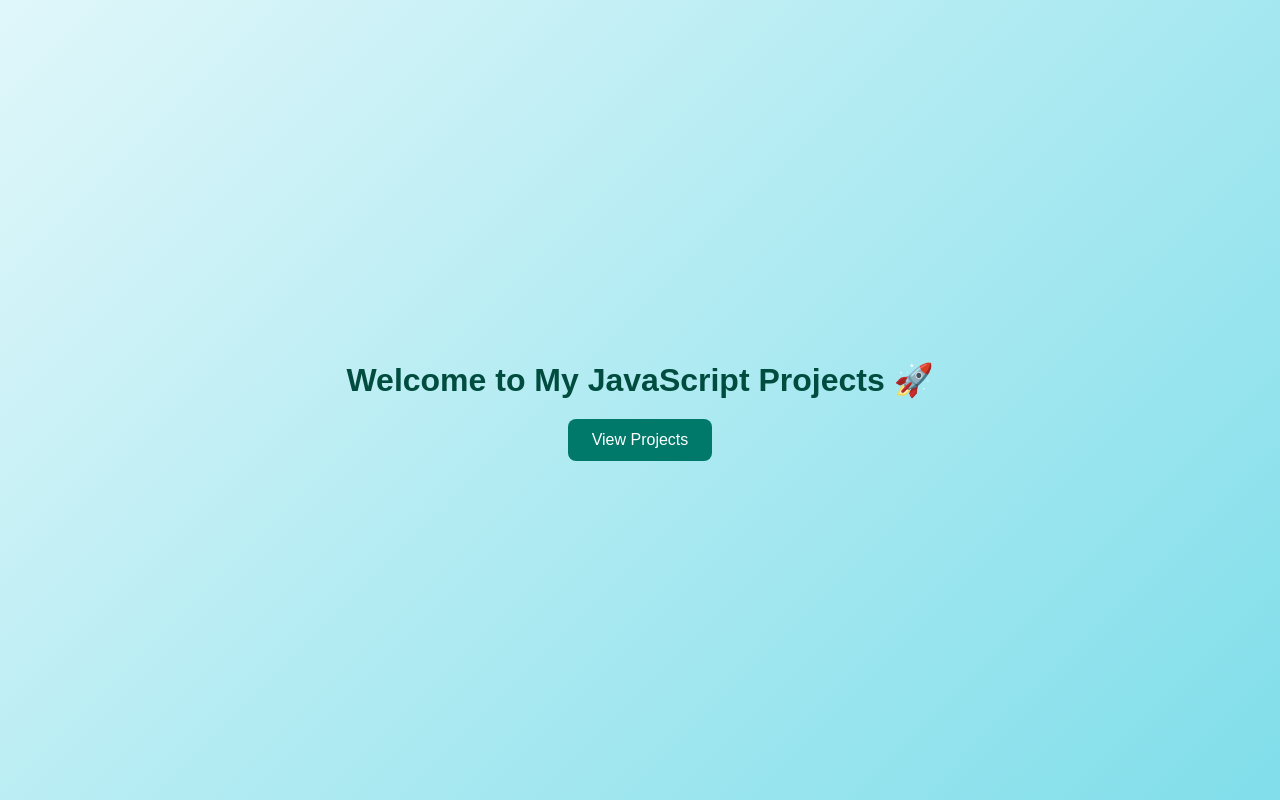
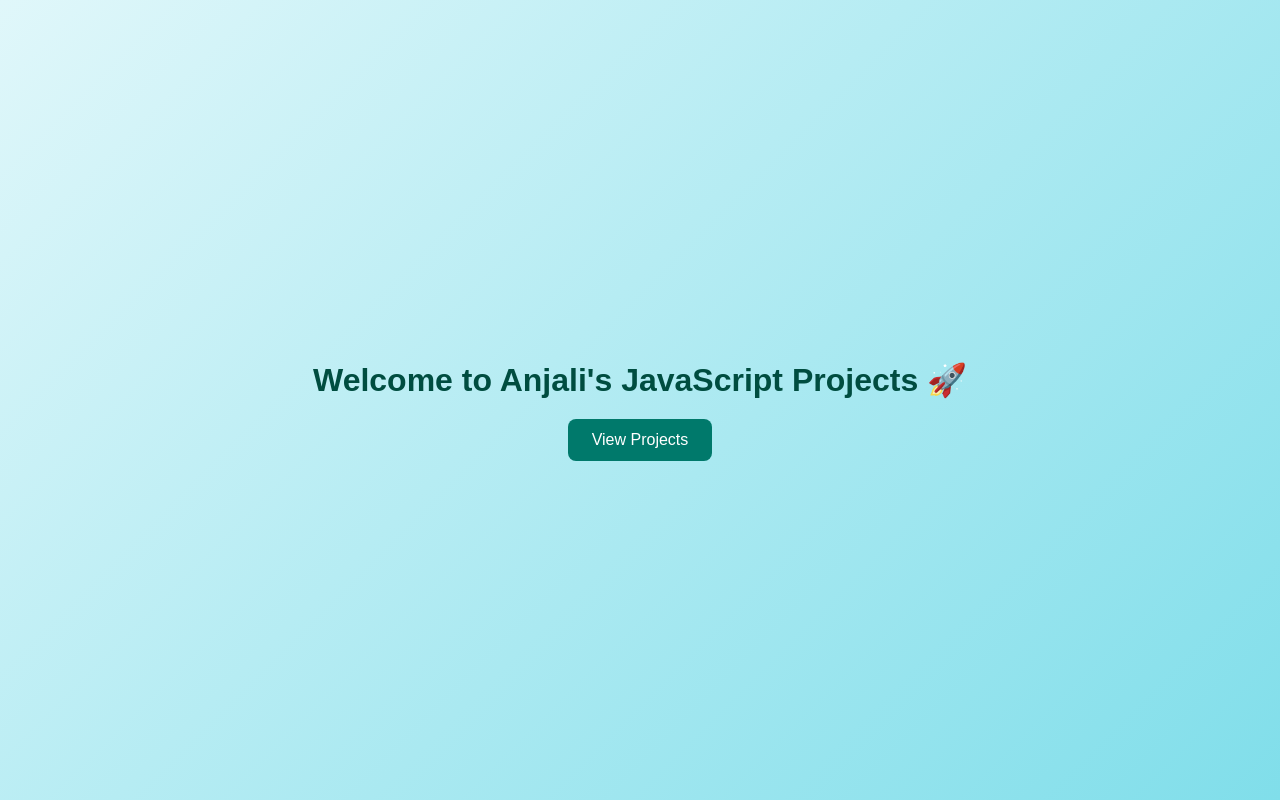
Before and after one commit to AnjaliSingh2025/JavascriptByAnjali, a plain HTML site: page 03_basics/myprojects.html in a window 1280 px wide. Drawn offline with Linux system fonts and the light colour scheme.

Commit message:
changed file name

```diff
--- a/03_basics/myprojects.html
+++ b/03_basics/myprojects.html
@@ -8,7 +8,7 @@
 </head>
 <body>
   <div class="landing">
-    <h1>Welcome to My JavaScript Projects 🚀</h1>
+    <h1>Welcome to Anjali's JavaScript Projects 🚀</h1>
     <button onclick="location.href='projects.html'">View Projects</button>
   </div>
 </body>
```
